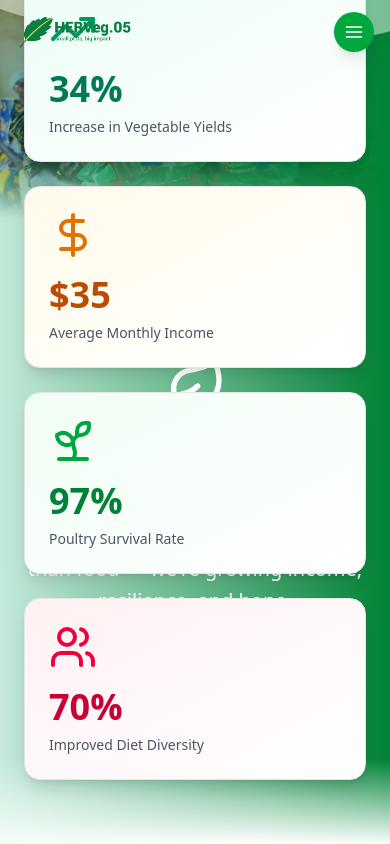
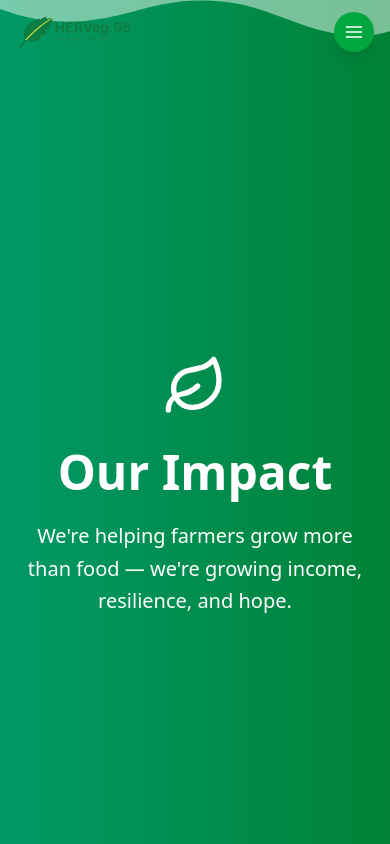
Before and after one commit to Mhando-Z/HervegWeb, a Next.js app: page /aboutus/ourimpact in a window 390 px wide. Shown: the top 844 px of the page. Built offline with nearby package versions, Linux system fonts and the light colour scheme; a web font is replaced by a local one.

Commit message:
Phase One

```diff
--- a/src/app/aboutus/ourimpact/page.jsx
+++ b/src/app/aboutus/ourimpact/page.jsx
@@ -78,15 +78,15 @@ const ImpactPage = () => {
   return (
     <div className="min-h-screen bg-linear-to-br from-green-50 via-white to-emerald-50">
       {/* Hero Section */}
-      <div className="min-h-screen relative">
+      <div className="min-h-screen md:relative">
         <Image
           src={farmerImage}
           alt="Farmer working in field"
-          className="w-full h-full object-cover mask-b-from-70% brightness-75"
+          className="w-full h-full hidden md:block object-cover mask-b-from-70% brightness-75"
           priority
         />
         <motion.section
-          className="absolute top-0 left-0 right-0 bottom-0 overflow-hidden h-full mask-b-from-90% bg-linear-to-r from-emerald-600/20 to-green-700 text-white py-20 px-6"
+          className="md:absolute top-0 left-0 right-0 bottom-0 overflow-hidden h-full mask-b-from-90% bg-linear-to-r from-emerald-600 md:from-emerald-600/20 to-green-700 text-white py-20 px-6"
           initial="hidden"
           animate="visible"
         >
@@ -128,7 +128,7 @@ const ImpactPage = () => {
 
         {/* Quick Stats */}
         <motion.section
-          className="py-16 px-6 absolute bottom-0 right-0 left-0 "
+          className="py-16 px-6 md:absolute bottom-0 right-0 left-0 "
           initial="hidden"
           whileInView="visible"
           viewport={{ once: true }}
```
